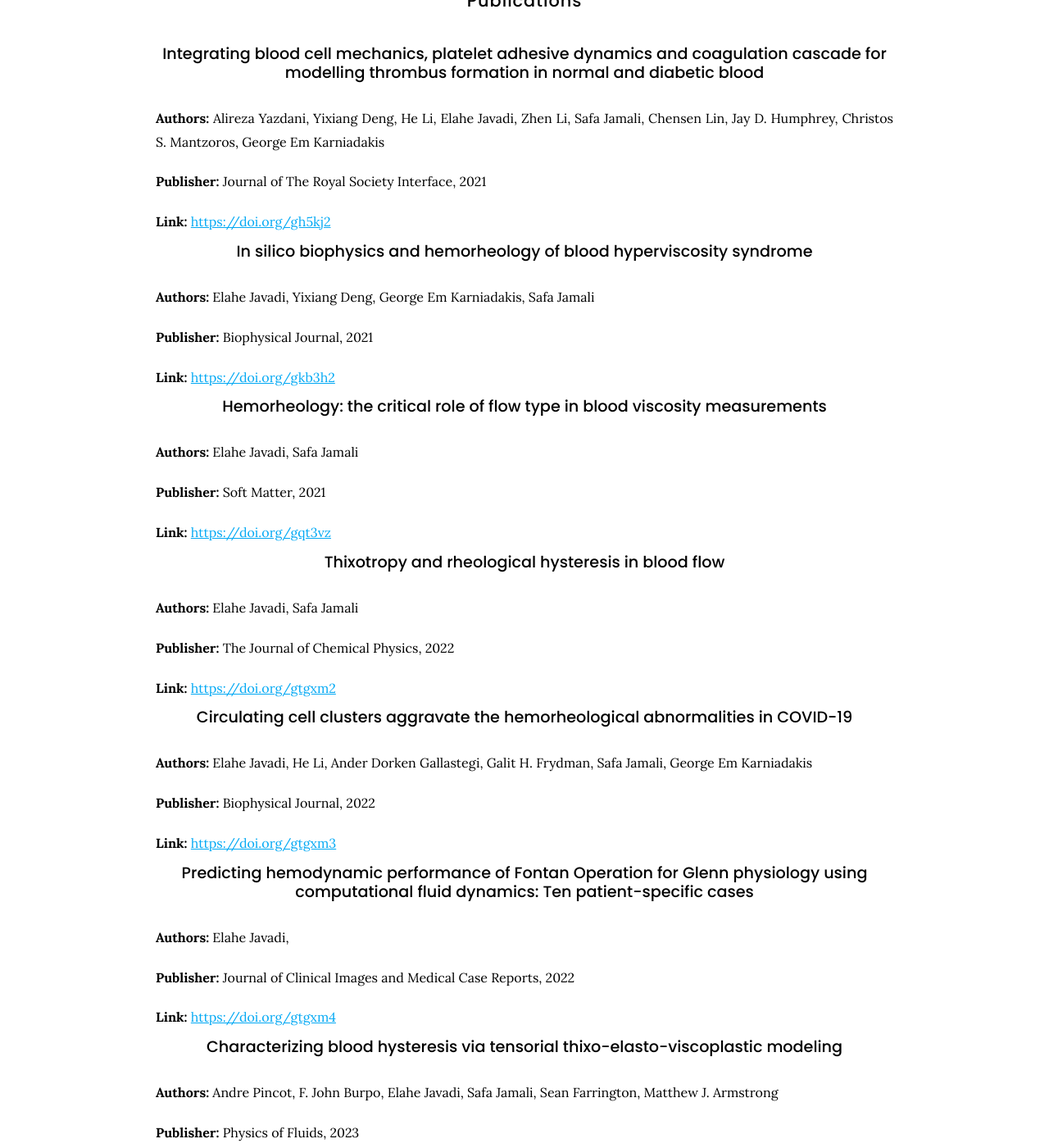
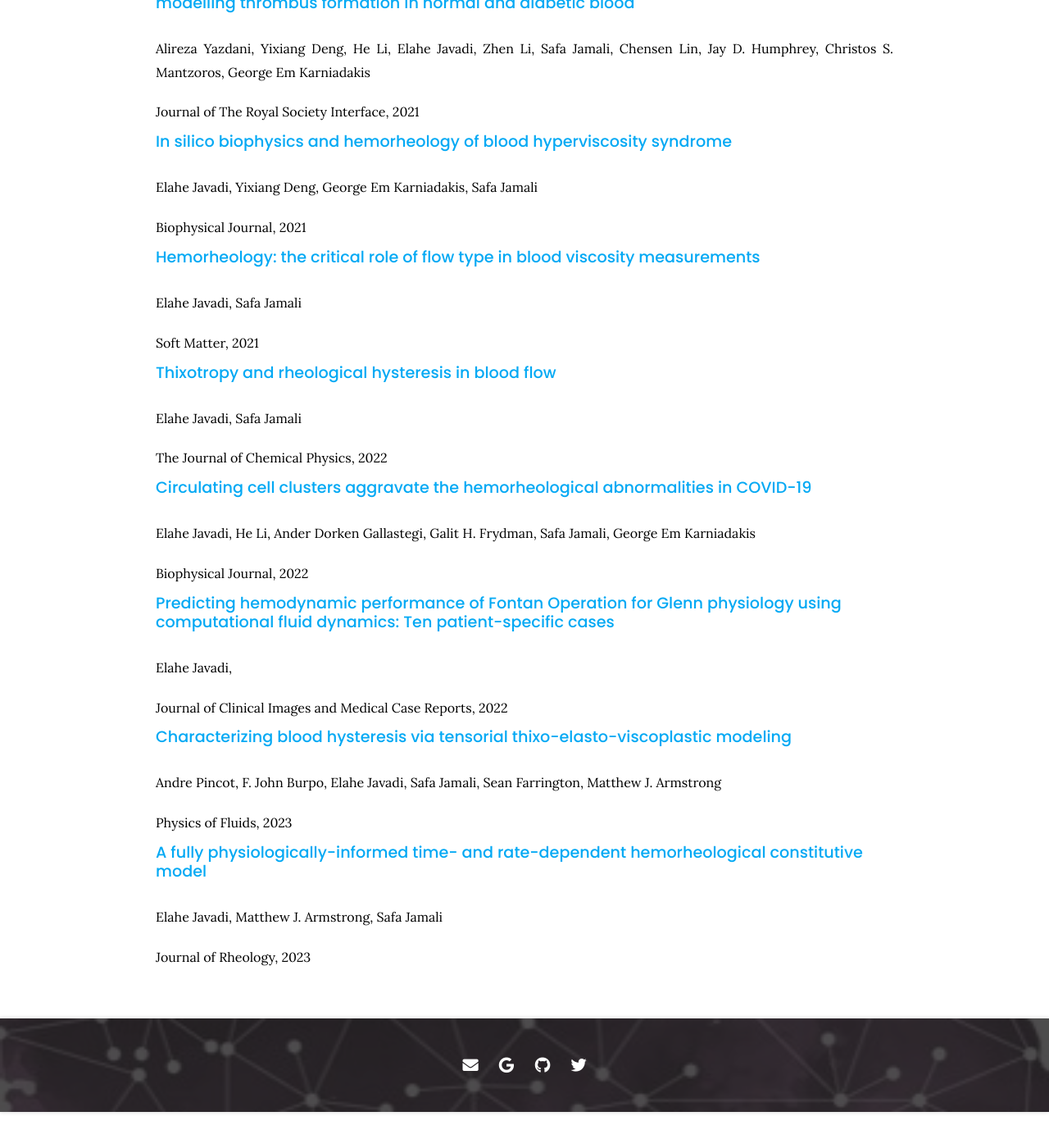
Before and after one commit to procf/procf.github.io, a Jekyll site: the page built from _members/elahe-javadi.md, in a window 1280 px wide and 1400 px high, scrolled down 1115 px. Shown: the whole window at 82% size. Built offline with Jekyll 4.4.1, drawn with Linux system fonts in a browser that asks for light colours; nearby versions of some CDN libraries; after the commit the page ends 2471 px from its top, so only the background shows below that; some of the changed text lies outside the part shown.

Commit message:
Pubs on Team: customize HTML to be less hideous

```diff
--- a/_members/elahe-javadi.md
+++ b/_members/elahe-javadi.md
@@ -29,10 +28,9 @@ As a seasoned Modeling and Simulation Consultant with Dassault Systemes, my expe
     {% assign authors = citation.authors | join: ', ' %}
     {% if authors contains author_name %}
       <div class="publication">
-        <h3>{{ citation.title }}</h3>
-        <p><strong>Authors:</strong> {{ authors }}</p>
-        <p><strong>Publisher:</strong> {{ citation.publisher }}, {{ citation.date | date: "%Y" }}</p>
-        <p><strong>Link:</strong> <a href="{{ citation.link }}">{{ citation.link }}</a></p>
+        <h3 style="text-align: left;"><a href="{{ citation.link }}" style="text-decoration: none;">{{ citation.title }}</a></h3>
+        <p>{{ authors }}</p>
+        <p>{{ citation.publisher }}, {{ citation.date | date: "%Y" }}</p>
       </div>
     {% endif %}
   {% endfor %}
```
Also changed, not shown: other parts of _members/elahe-javadi.md (+0 -1 lines).
